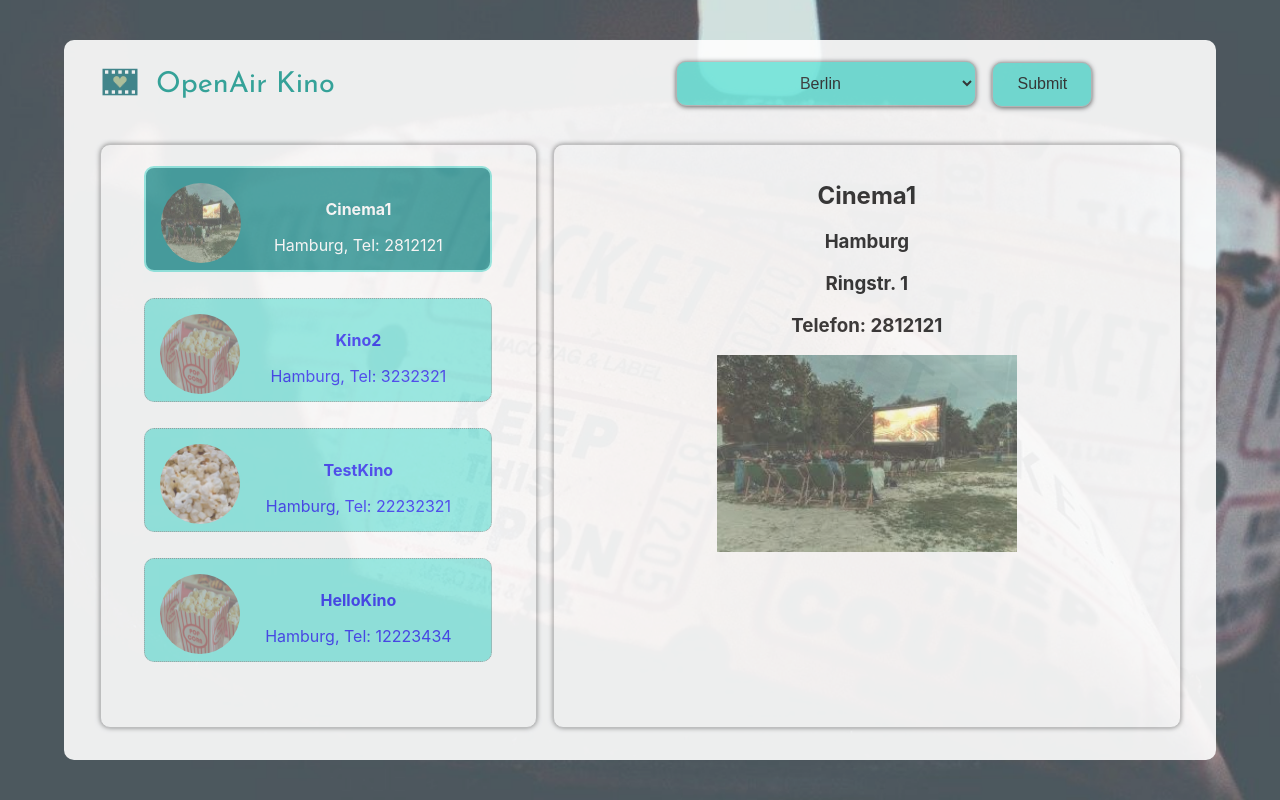
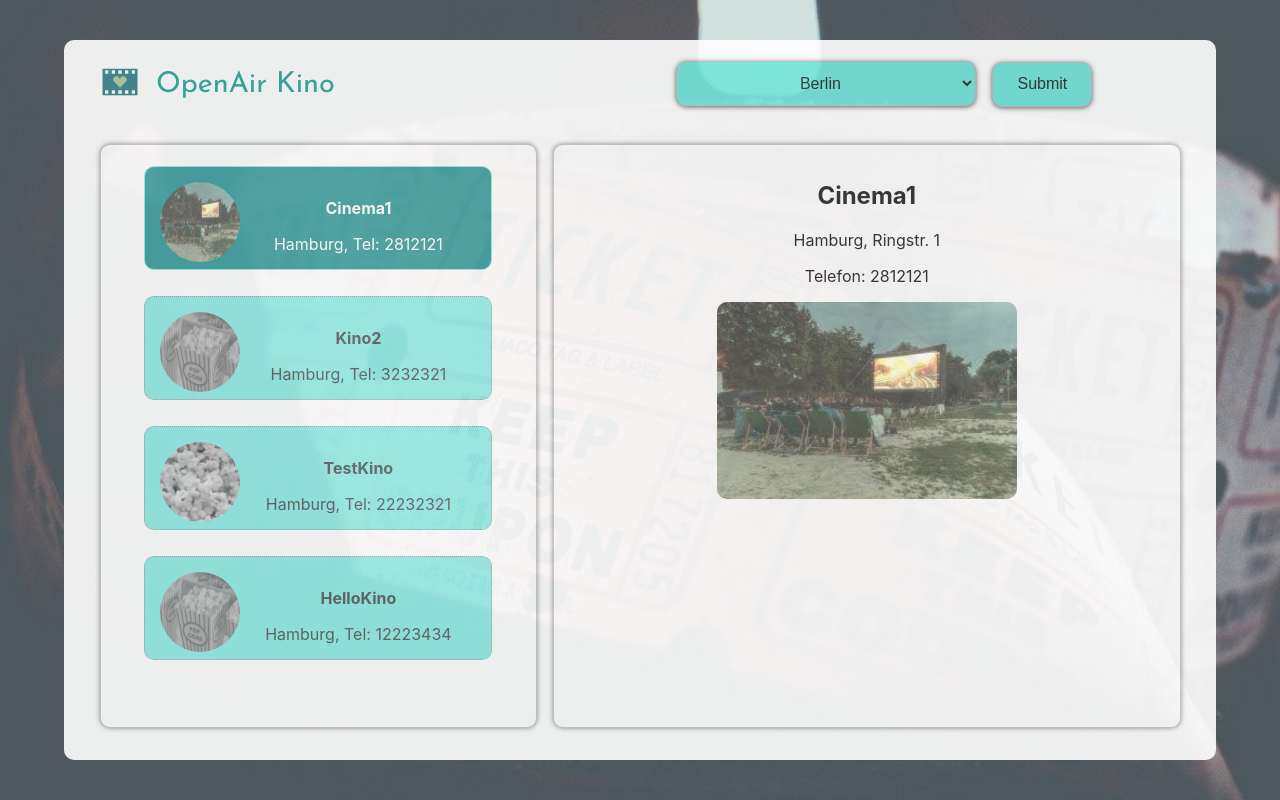
Before and after one commit to moinkatja/open-air-kino, a React (Create React App) app: page / in a window 1280 px wide. Built offline with nearby package versions, Linux system fonts and the light colour scheme.

Commit message:
Some styling changes foractive classes

```diff
--- a/src/App.css
+++ b/src/App.css
@@ -1,6 +1,5 @@
 * {
   box-sizing: border-box;
-
 }
 
 .App {
@@ -65,12 +64,12 @@ p {
  font-size: 1rem;
 }
 
-.activeResult {
+.activeResultButton {
   padding: 15px;
   width: 100%;
   height: 100%;
   margin: 0;
-  border: 2px solid #70e7dd;
+  border: 1px solid #70e7dd;
   width: 80%;
   margin: 5px auto;
   justify-content: center;
@@ -98,9 +97,28 @@ p {
   cursor: pointer;
   height: 80%;
   text-align: center;
+  color: rgb(37, 43, 43);
+  transition: 0.3s ease-in-out;
 }
 
 .ResultButton:hover {
   background-color: teal;
   color: white;
 }
+
+
+.KinoThumbnail {
+  border-radius: 50%;
+  width: 80px;
+  height: 80px;
+  float: left;
+  filter: grayscale();
+}
+
+.activeKinoThumbnail {
+  border-radius: 50%;
+  width: 80px;
+  height: 80px;
+  float: left;
+
+}
--- a/src/Components/CinemaProfile/CinemaProfile.js
+++ b/src/Components/CinemaProfile/CinemaProfile.js
@@ -11,9 +11,8 @@ class CinemaProfile extends Component {
         return (
             <div className={classes.CinemaProfile}>
                <h2>{this.props.name}</h2>
-               <h3>{this.props.city}</h3>
-               <h3>{this.props.street}</h3>
-               <h3>Telefon: {this.props.tel}</h3>
+               <p>{this.props.city}, {this.props.street}</p>
+               <p>Telefon: {this.props.tel}</p>
                <img className={classes.CinemaPicture} src={this.props.pic} alt="CinemaPicture" />
             </div>
         )
--- a/src/Components/CinemaProfile/CinemaProfile.module.css
+++ b/src/Components/CinemaProfile/CinemaProfile.module.css
@@ -18,4 +18,5 @@
 
 .CinemaPicture {
     width: 300px;
+    border-radius: 10px;
 }
--- a/src/Components/Results/Result/Result.js
+++ b/src/Components/Results/Result/Result.js
@@ -1,5 +1,4 @@
 import React from 'react';
-import classes from "./Result.module.css";
 import '../../CinemaProfile/CinemaProfile';
 import { BrowserRouter, NavLink } from "react-router-dom";
 
@@ -10,11 +9,11 @@ function Result(props) {
             <NavLink to={
                 { pathname: `${props.id}` }}>
                 <div
-                    className={props.id === props.activeCinema ? ' activeResult' : 'ResultButton'}
+                    className={props.id === props.activeCinema ? ' activeResultButton' : 'ResultButton'}
                     id={props.id}
                     onClick={props.clicked} >
                     <img
-                        className={classes.KinoThumbnail}
+                         className={props.id === props.activeCinema ? ' activeKinoThumbnail' : 'KinoThumbnail'}
                         src={props.pic} alt="Kino Thumbnail" />
                     <p><strong>{props.name}</strong></p> <p> {props.city}, Tel: {props.tel} </p>
                 </div>
--- a/src/Components/Results/Result/Result.module.css
+++ /dev/null
@@ -1,32 +0,0 @@
- .ResultButton {
-    padding: 15px;
-    width: 100%;
-    height: 100%;
-    margin: 0;
-    border: 1px dotted grey;
-    width: 80%;
-    margin: 5px auto;
-    justify-content: center;
-    background-color: #70e7dd;
-    opacity: 0.9;
-    border-radius: 10px;
-    cursor: pointer;
-    height: 80%;
-    text-align: center;
-}
-
- .ResultButton:hover {
-    background-color: teal;
-    color: white;
-}
-
-.KinoThumbnail {
-    border-radius: 50%;
-    width: 80px;
-    height: 80px;
-    float: left;
-}
-
-p {
-   font-size: 1rem;
-}
--- a/src/Components/Router/Router.js
+++ b/src/Components/Router/Router.js
@@ -9,7 +9,7 @@ const Router = () => (
   <BrowserRouter>
     <Switch>
       <Route path="/" component={App} exact />
-      <Route path="id"  component={CinemaProfile} />
+      <Route path="/id"  component={CinemaProfile} />
     </Switch>
   </BrowserRouter>
 );
```
